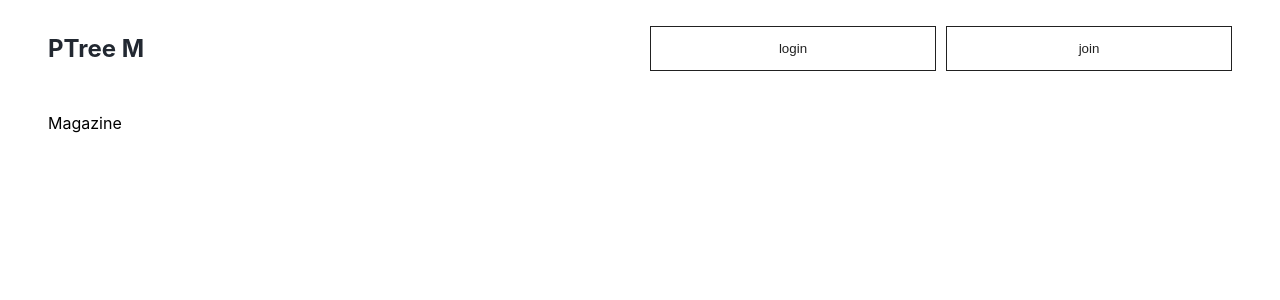
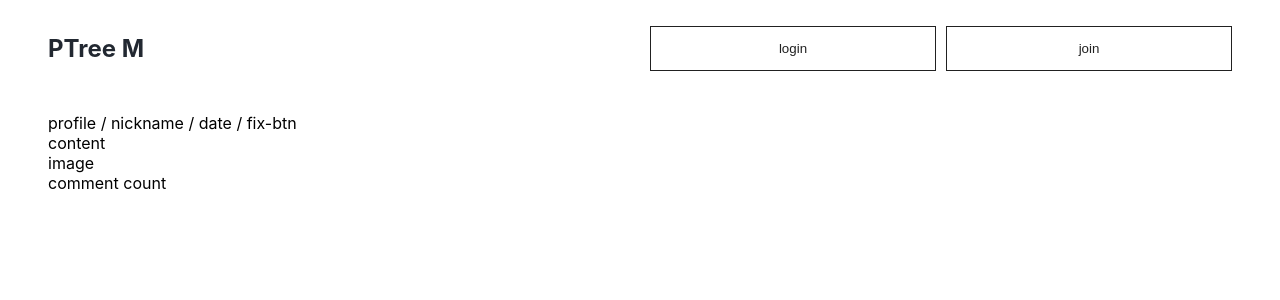
Before and after one commit to parkksss/my_magazine, a React (Create React App) app: page / in a window 1280 px wide. Shown: the top 300 px of the page. Built offline with nearby package versions, Linux system fonts and the light colour scheme.

Commit message:
add defaultProps in main component

```diff
--- a/src/pages/Magazine.js
+++ b/src/pages/Magazine.js
@@ -8,11 +8,25 @@ const Magazine = (props) => {
   return (
     <React.Fragment>
       <Grid width='95%' padding='16px' margin='auto'>
-        Magazine
+        <div>profile / nickname / date / fix-btn</div>
+        <div>content</div>
+        <div>image</div>
+        <div>comment count</div>
       </Grid>
     </React.Fragment>
   );
 
 };
 
+Magazine.defaultProps = {
+  user_info: {
+    user_name: 'yesleee',
+    user_profile: 'https://mean0images.s3.ap-northeast-2.amazonaws.com/4.jpeg',
+  },
+  image_url: 'https://mean0images.s3.ap-northeast-2.amazonaws.com/4.jpeg',
+  contents: '고양이네요!',
+  comment_cnt: 10,
+  insert_dt: '2021-02-27 10:00:00',
+};
+
 export default Magazine;
```
